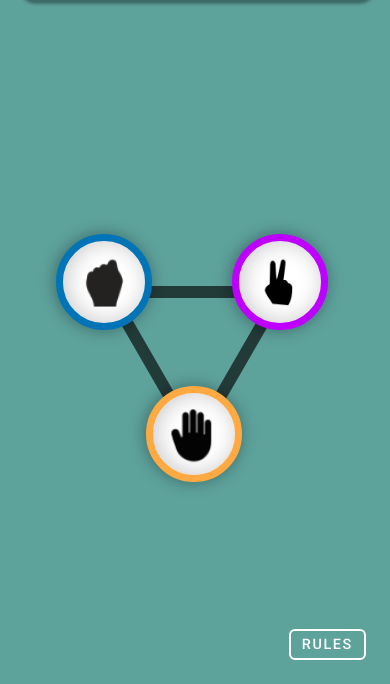
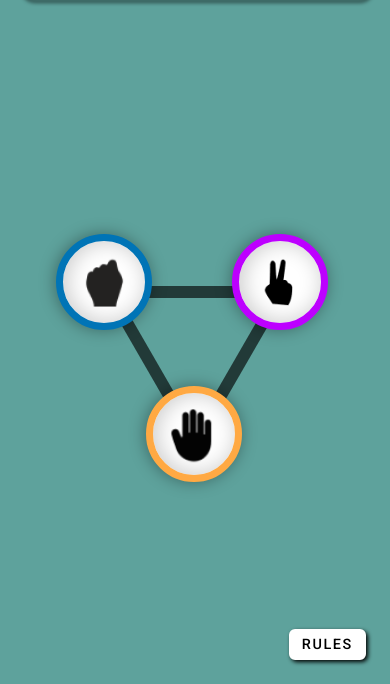
Before and after one commit to shobhit164/rock-paper-scissors-game, a plain HTML site: page index.html in a window 390 px wide. Shown: the part 160-844 px from the top of the page. Drawn offline with nearby package versions, Linux system fonts and the light colour scheme; a web font is replaced by a local one.

Commit message:
Change some button styling

```diff
--- a/style.css
+++ b/style.css
@@ -600,6 +600,8 @@ li::marker {
     min-height: 1.8rem;
     width: 6.2rem;
     font-size: 0.7rem;
+    filter: drop-shadow(2px 2px 2px black);
+    color: #000;
   }
 
   .user, .pc {
@@ -641,6 +643,9 @@ li::marker {
     padding: 0.3rem 0.7rem;
     border-radius: 6px;
     margin-left: 1rem;
+    background: #fff;
+    color: #000;
+    filter: drop-shadow(2px 2px 2px black);
   }
 
   .hurray {
```
